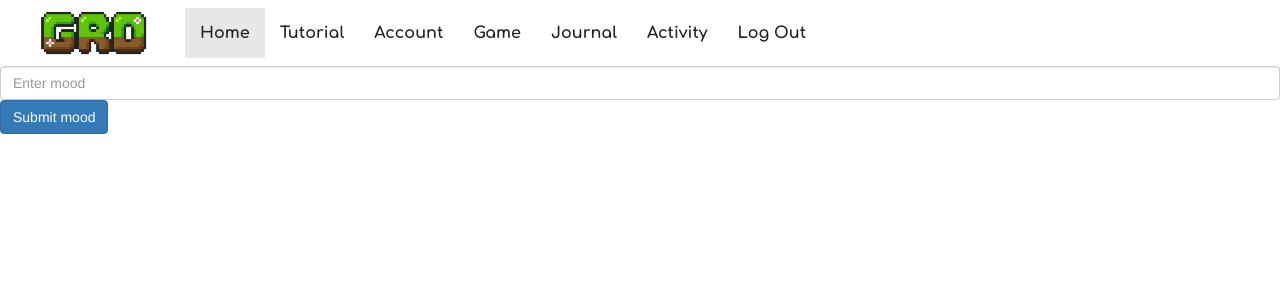
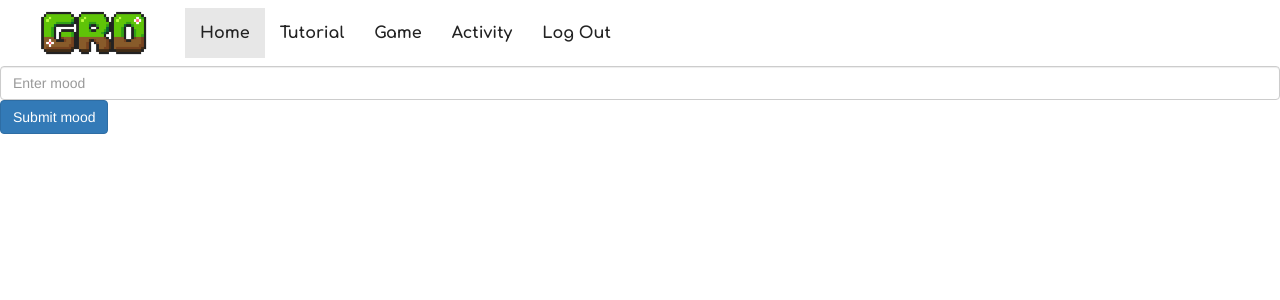
Before and after one commit to nicodeas/Gro, a Flask app: page /activity in a window 1280 px wide. Shown: the top 300 px of the page. Run offline with Flask 2, Linux system fonts and the light colour scheme; a user stored in the database is signed in; some libraries are stand-ins or nearby versions; some web fonts are replaced.

```diff
--- a/server/templates/base.html
+++ b/server/templates/base.html
@@ -50,9 +50,7 @@
                             class="glyphicon glyphicon-user" aria-hidden="true"></span></button>
                     {% endif %}
                     {% if current_user.is_authenticated %}
-                    <li><a href="#">Account</a></li>
                     <li><a href="{{url_for('load_game')}}">Game</a></li>
-                    <li><a href="{{url_for('journal')}}">Journal</a></li>
                     <li><a href="{{url_for('activity')}}">Activity</a></li>
                     {% if current_user.username=='admin' %}
                     <li><a href="{{url_for('admin')}}">Admin</a></li>
```
